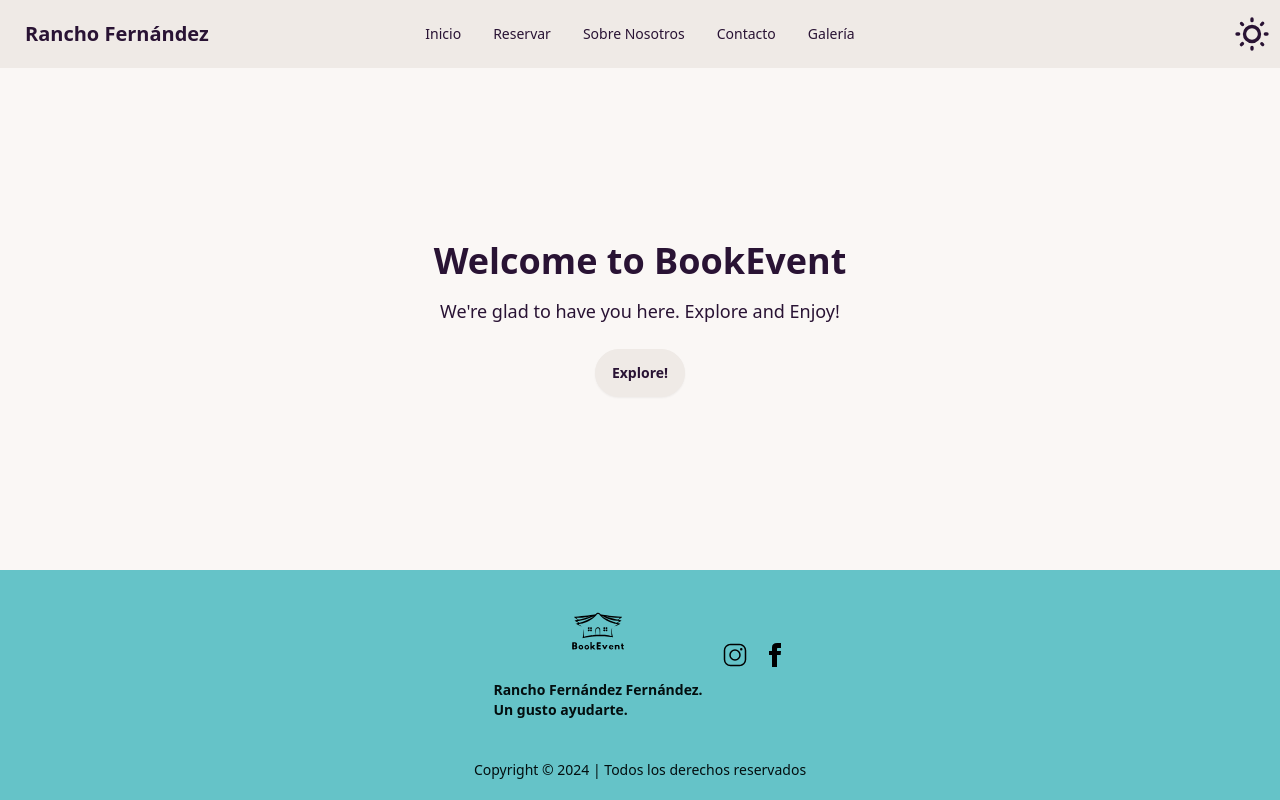
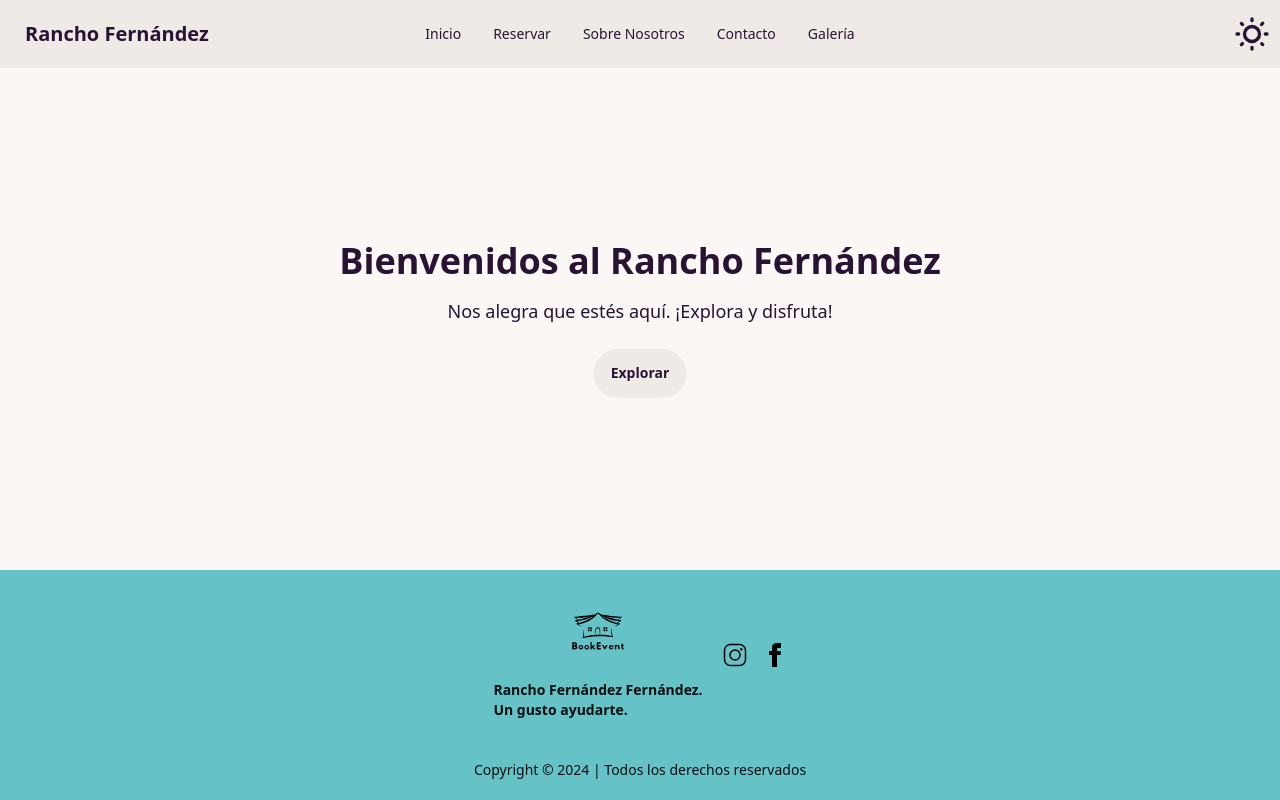
Before and after one commit to mortalcr/BookEvent, a Nuxt app: page / in a window 1280 px wide. Built offline with nearby package versions, Linux system fonts and the light colour scheme; no server answers; what v-calendar would draw is missing.

Commit message:
refactor: translate english text into spanish

```diff
--- a/pages/index.vue
+++ b/pages/index.vue
@@ -1,9 +1,10 @@
 <template>
   <div class="flex items-center justify-center">
     <div class="text-center">
-      <h1 class="text-4xl font-bold mb-4">Welcome to BookEvent</h1>
-      <p class="text-lg mb-6">We're glad to have you here. Explore and Enjoy!</p>
-      <button class="btn">Explore!</button>
+      <h1 class="text-4xl font-bold mb-4">Bienvenidos al Rancho Fernández</h1>
+      <!-- <p class="text-lg mb-6">We're glad to have you here. Explore and Enjoy!</p> -->
+      <p class="text-lg mb-6">Nos alegra que estés aquí. ¡Explora y disfruta!</p>
+      <button class="btn">Explorar</button>
     </div>
   </div>
 </template>
```
